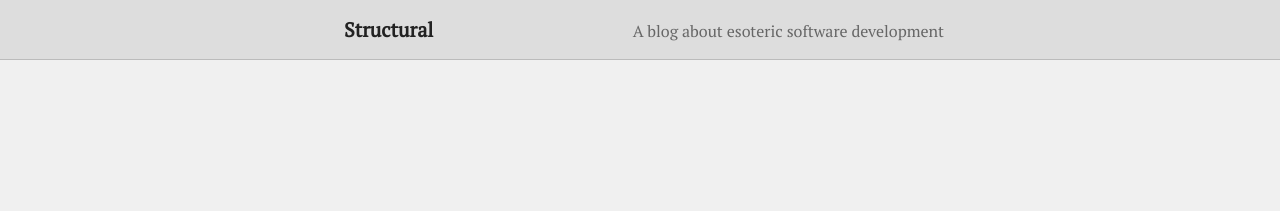
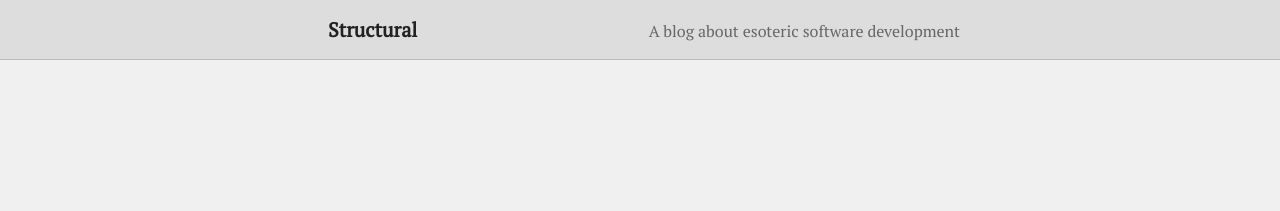
Before and after one commit to Structural/structural.github.io, a Jekyll site: the page built from index.html, in a window 1280 px wide. Shown: the top 211 px of the page. Built offline with Jekyll 4.4.1, drawn with Linux system fonts in a browser that asks for light colours; nearby versions of some CDN libraries.

Commit message:
remove left and right padding on the header so that the text lines up nice and stuff

```diff
--- a/css/main.css
+++ b/css/main.css
@@ -32,7 +32,7 @@ a, a:link, a:visited, a:hover, a:active, a:focus {
   border-bottom:1px solid #BBB;
 }
 .header{
-  padding:1.0rem;
+  padding:1.0rem 0;
 }
 
 a.logo{
```
